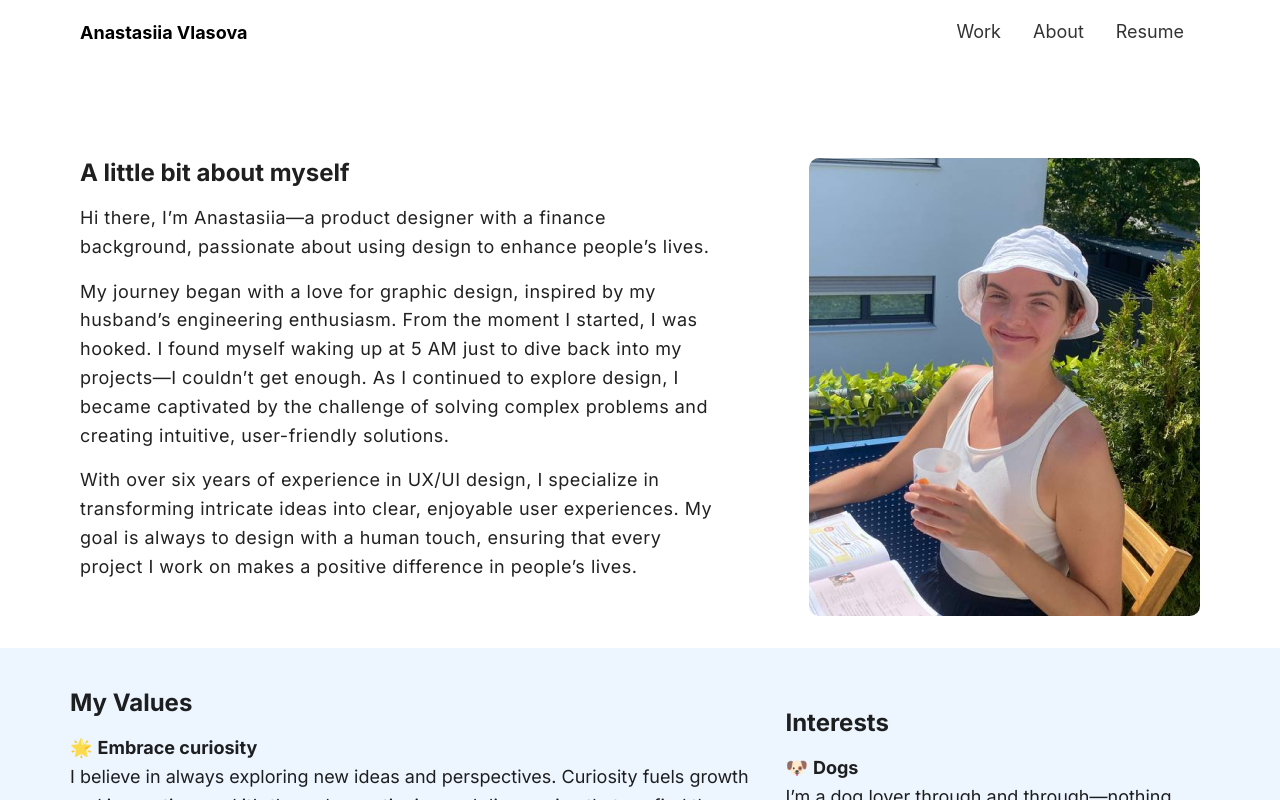
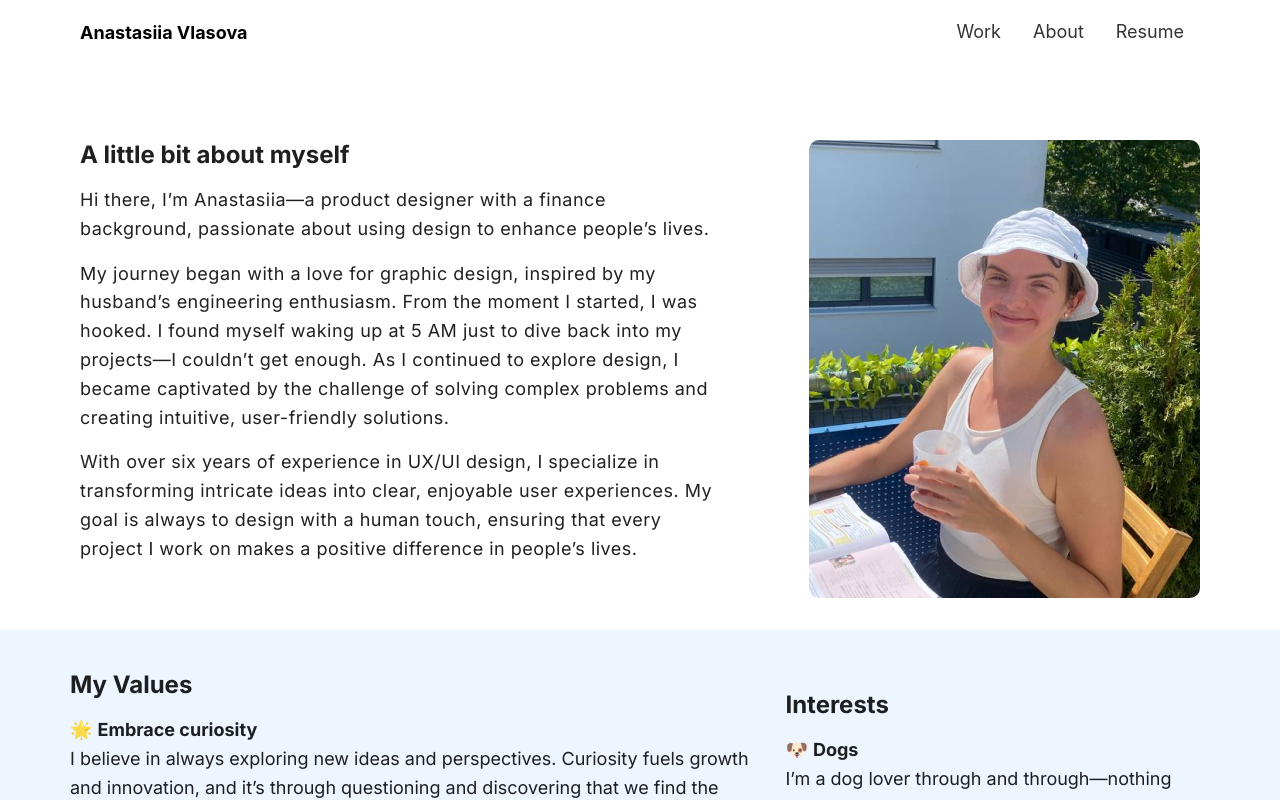
Before and after one commit to alexvlasov182/anastasiia-vlasova, a React (Vite) app: page /about in a window 1280 px wide. Shown: the top 800 px of the page. Built offline with nearby package versions, Linux system fonts and the light colour scheme.

Commit message:
Changed small fixes about section

```diff
--- a/src/pages/Pages.module.scss
+++ b/src/pages/Pages.module.scss
@@ -147,7 +147,7 @@
 
 /* About Section */
 .aboutSection {
-  margin-top: 50px;
+  margin-top: 32px;
   display: flex;
   justify-content: center;
   padding: 32px 20px;
```
